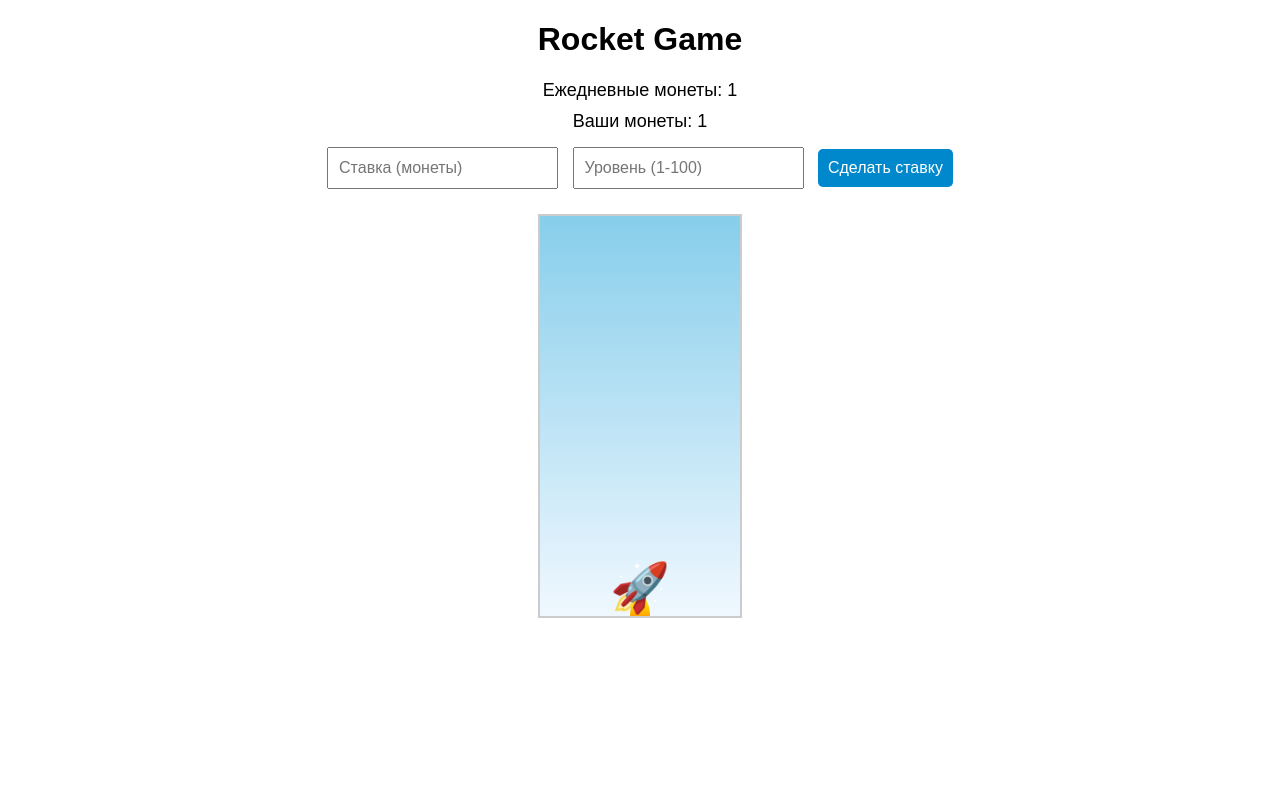
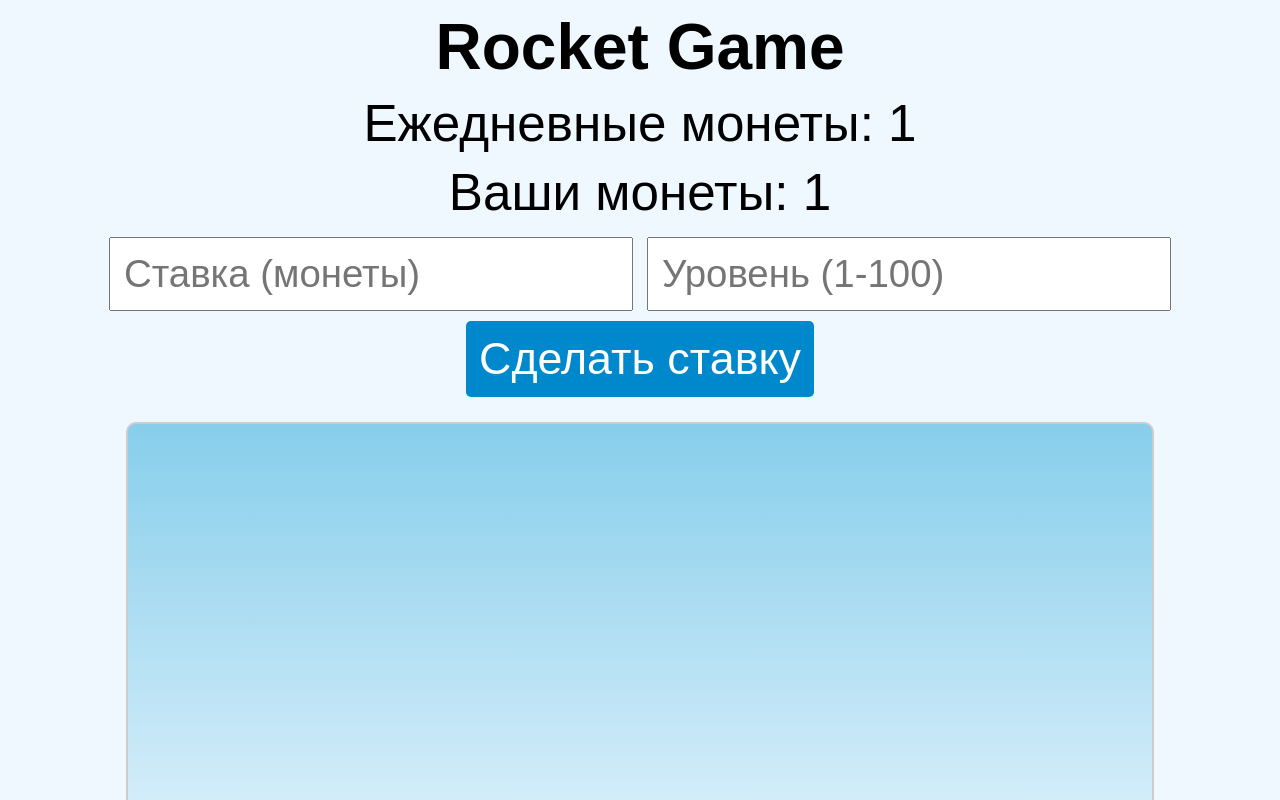
Before and after one commit to whatididitagain/tg-mini-app, a plain HTML site: page index.html in a window 1280 px wide. Shown: the top 800 px of the page. Drawn offline with Linux system fonts and the light colour scheme.

Commit message:
Обновил файл index.html: добавил игровую механику

```diff
--- a/index.html
+++ b/index.html
@@ -5,44 +5,58 @@
   <meta name="viewport" content="width=device-width, initial-scale=1.0">
   <title>Rocket Game</title>
   <style>
+    /* Основные стили */
     body {
       font-family: Arial, sans-serif;
       text-align: center;
-      margin-top: 20px;
+      margin: 0;
+      padding: 0;
+      background: #f0f8ff; /* Светло-голубой фон */
     }
-    #game-status, #result, #daily-coins {
+
+    h1 {
+      font-size: 4vw;
+      margin: 10px 0;
+    }
+
+    #game-status, #daily-coins, #result {
+      font-size: 3vw;
       margin: 10px;
-      font-size: 18px;
     }
+
     #rocket-container {
       position: relative;
-      width: 200px;
-      height: 400px;
+      width: 80vw;
+      height: 60vh; /* Высота контейнера: 60% высоты экрана */
+      margin: 20px auto;
       border: 2px solid #ccc;
-      margin: 20px auto;
       background: linear-gradient(to bottom, #87ceeb, #f0f8ff); /* Небо */
+      border-radius: 10px;
       overflow: hidden;
     }
+
     #rocket {
       position: absolute;
       bottom: 0;
       left: 50%;
       transform: translateX(-50%);
-      font-size: 48px; /* Эмодзи ракеты */
+      font-size: 8vw; /* Эмодзи ракеты адаптируется к ширине экрана */
       z-index: 2;
     }
+
     #flame {
       position: absolute;
-      bottom: -20px;
+      bottom: -5vh;
       left: 50%;
       transform: translateX(-50%);
-      width: 20px;
-      height: 40px;
+      width: 5vw;
+      height: 10vh;
       background: linear-gradient(to top, red, orange, yellow);
       border-radius: 50%;
       animation: flame-flicker 0.2s infinite;
       z-index: 1;
     }
+
     @keyframes flame-flicker {
       0%, 100% {
         transform: translateX(-50%) scaleY(1);
@@ -51,23 +65,26 @@
         transform: translateX(-50%) scaleY(1.2);
       }
     }
+
     #explosion {
       position: absolute;
-      bottom: 0;
+      bottom: 10%;
       left: 50%;
       transform: translateX(-50%);
-      width: 100px;
-      height: 100px;
+      width: 15vw;
+      height: 15vw;
       background: url('https://cdn-icons-png.flaticon.com/512/1543/1543674.png') no-repeat center;
       background-size: contain;
-      display: none; /* Взрыв появляется только в случае проигрыша */
+      display: none;
       z-index: 3;
     }
+
     input, button {
-      font-size: 16px;
-      padding: 10px;
+      font-size: 3vw;
+      padding: 1vw;
       margin: 5px;
     }
+
     button {
       background-color: #0088cc;
       color: white;
@@ -75,8 +92,28 @@
       border-radius: 5px;
       cursor: pointer;
     }
+
     button:hover {
       background-color: #006699;
+    }
+
+    /* Медиа-запросы для iPhone 16 Pro Max */
+    @media (max-width: 1290px) and (max-height: 2796px) {
+      #rocket-container {
+        height: 65vh; /* Чуть больше высоты для больших экранов */
+      }
+
+      h1 {
+        font-size: 5vw;
+      }
+
+      #game-status, #daily-coins, #result {
+        font-size: 4vw;
+      }
+
+      button {
+        font-size: 3.5vw;
+      }
     }
   </style>
 </head>
@@ -139,7 +176,7 @@
         }
         currentPosition += 5; // Скорость полёта ракеты
         rocket.style.bottom = `${currentPosition}px`;
-        flame.style.bottom = `${currentPosition - 20}px`;
+        flame.style.bottom = `${currentPosition - 5}px`;
       }, 50);
     }
 
```
